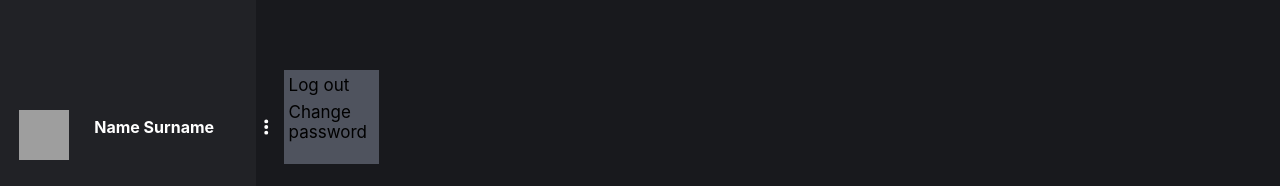
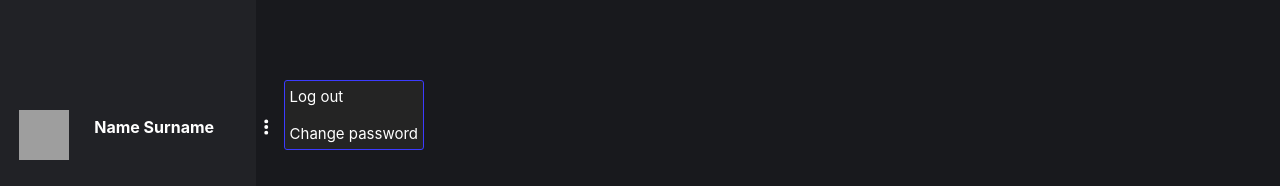
Before and after one commit to NFilin10/password-manager-frontend, a React (Create React App) app: page / in a window 1280 px wide. Both pictures are taken after a click on the element 266 px from the left and 751 px from the top of the page. Shown: the part 611-797 px from the top of the page. Built offline with nearby package versions, Linux system fonts and the light colour scheme; grey boxes are pictures that could not be loaded.

Commit message:
dropdown menus improoved

```diff
--- a/src/components/Home/MenuSection/Profile/Profile.jsx
+++ b/src/components/Home/MenuSection/Profile/Profile.jsx
@@ -1,38 +1,54 @@
-import Styles from "./Profile.module.css"
-import ProfileLogo from "../../../../assets/profileLogo.png"
-import { faEllipsisVertical } from '@fortawesome/free-solid-svg-icons'
-import {FontAwesomeIcon} from "@fortawesome/react-fontawesome";
-import {useState} from "react";
-
-
+import Styles from "./Profile.module.css";
+import ProfileLogo from "../../../../assets/profileLogo.png";
+import { faEllipsisVertical } from '@fortawesome/free-solid-svg-icons';
+import { FontAwesomeIcon } from "@fortawesome/react-fontawesome";
+import { useRef, useState, useEffect } from "react";
 
 const Profile = () => {
+    const [open, setOpen] = useState(false);
 
-    const [open, setOpen] = useState(false)
+    const menuRef = useRef();
+    const imgRef = useRef();
 
+    useEffect(() => {
+        const handleClickOutside = (event) => {
+            if (
+                menuRef.current &&
+                !menuRef.current.contains(event.target) &&
+                imgRef.current &&
+                !imgRef.current.contains(event.target)
+            ) {
+                setOpen(false);
+            }
+        };
+
+        document.addEventListener("mousedown", handleClickOutside);
+        return () => {
+            document.removeEventListener("mousedown", handleClickOutside);
+        };
+    }, []);
 
     return (
         <div className={Styles.profileWrapper}>
             <div className={Styles.logoWrapper}>
-                <img src={ProfileLogo} alt=""/>
+                <img src={ProfileLogo} alt="" />
             </div>
             <div className={Styles.content}>
                 <h4>Name Surname</h4>
                 <div className={Styles.options}>
-                    <span onClick={() => setOpen(!open)} className={Styles.more}><FontAwesomeIcon icon={faEllipsisVertical} /></span>
+                    <span ref={imgRef} onClick={() => setOpen(!open)} className={Styles.more}>
+                        <FontAwesomeIcon icon={faEllipsisVertical} />
+                    </span>
                     {open && (
-                        <div className={Styles.dropdown}>
-                            <ul>
-                                <li>Log out</li>
-                                <li>Change password</li>
-                            </ul>
+                        <div ref={menuRef} className={Styles.dropdown}>
+                            <li>Log out</li>
+                            <li>Change password</li>
                         </div>
                     )}
-
                 </div>
             </div>
         </div>
-    )
-}
+    );
+};
 
-export default Profile
+export default Profile;
--- a/src/components/Home/MenuSection/Profile/Profile.module.css
+++ b/src/components/Home/MenuSection/Profile/Profile.module.css
@@ -39,24 +39,34 @@
 
 li{
     list-style: none;
+    transition: 0.4s;
+    width: 100%;
+    padding-left: 5px;
+    font-size: 15px;
+    height: 35px;
+    display: flex;
+    align-items: center;
+}
+
+
+
+li:hover{
+   background-color: #4F535E;
+
 }
 
 .dropdown{
-    margin-top: -40px;
-    background-color: #4F535E;
-    width: 95px;
+    margin-top: -30px;
+    background-color: #242424;
+    color: white;
+    width: 140px;
     position: relative;
-
-}
-
-ul{
-    padding: 5px;
-
-}
-
-.dropdown ul{
+    border-radius: 3px;
+    border: 1px solid #3C3BFF;
     display: flex;
     flex-direction: column;
     gap: 7px;
     font-size: 17px;
+    height: 70px;
+
 }
--- a/src/components/Home/TableSection/PasswordTable/PasswordTable.jsx
+++ b/src/components/Home/TableSection/PasswordTable/PasswordTable.jsx
@@ -6,12 +6,34 @@ import ProgressBar from "react-percent-bar";
 import Styles from './PasswordTable.module.css'
 import InstagramLogo from '../../../../assets/instagramLogo.webp'
 import Category from "../../MenuSection/Categories/Category/Category";
-import {useState} from "react";
+import {useEffect, useRef, useState} from "react";
 
 const PasswordTable = () => {
 
     const perc = 90;
     const [open, setOpen] = useState(false)
+
+
+    const menuRef = useRef();
+    const imgRef = useRef();
+
+    useEffect(() => {
+        const handleClickOutside = (event) => {
+            if (
+                menuRef.current &&
+                !menuRef.current.contains(event.target) &&
+                imgRef.current &&
+                !imgRef.current.contains(event.target)
+            ) {
+                setOpen(false);
+            }
+        };
+
+        document.addEventListener("mousedown", handleClickOutside);
+        return () => {
+            document.removeEventListener("mousedown", handleClickOutside);
+        };
+    }, []);
 
 
     return (
@@ -73,13 +95,11 @@ const PasswordTable = () => {
                             />
                             {perc}%
                             <div className={Styles.options}>
-                                <span onClick={() => setOpen(!open)} className={Styles.more}><FontAwesomeIcon icon={faEllipsisVertical} /></span>
+                                <span ref={imgRef} onClick={() => setOpen(!open)} className={Styles.more}><FontAwesomeIcon icon={faEllipsisVertical} /></span>
                                 {open && (
-                                    <div className={Styles.dropdown}>
-                                        <ul>
-                                            <li>Edit</li>
-                                            <li>Delete</li>
-                                        </ul>
+                                    <div ref={menuRef} className={Styles.dropdown}>
+                                        <li>Edit</li>
+                                        <li>Delete</li>
                                     </div>
                                 )}
                             </div>
--- a/src/components/Home/TableSection/PasswordTable/PasswordTable.module.css
+++ b/src/components/Home/TableSection/PasswordTable/PasswordTable.module.css
@@ -99,26 +99,34 @@ tr{
 
 li{
     list-style: none;
+    transition: 0.4s;
+    width: 100%;
+    padding-left: 5px;
+    font-size: 15px;
+    height: 35px;
+    display: flex;
+    align-items: center;
+}
+
+
+
+li:hover{
+    background-color: #4F535E;
+
 }
 
 .dropdown{
     margin-top: 10px;
-    background-color: #4F535E;
     width: 75px;
     position: absolute;
-}
-
-ul{
-    padding: 5px;
+    background-color: #242424;
+    border-radius: 3px;
+    border: 1px solid #3C3BFF;
 
 }
 
-.dropdown ul{
-    display: flex;
-    flex-direction: column;
-    gap: 7px;
-    font-size: 17px;
-}
+
+
 
 @media (max-width: 768px) {
     th, td {
```
